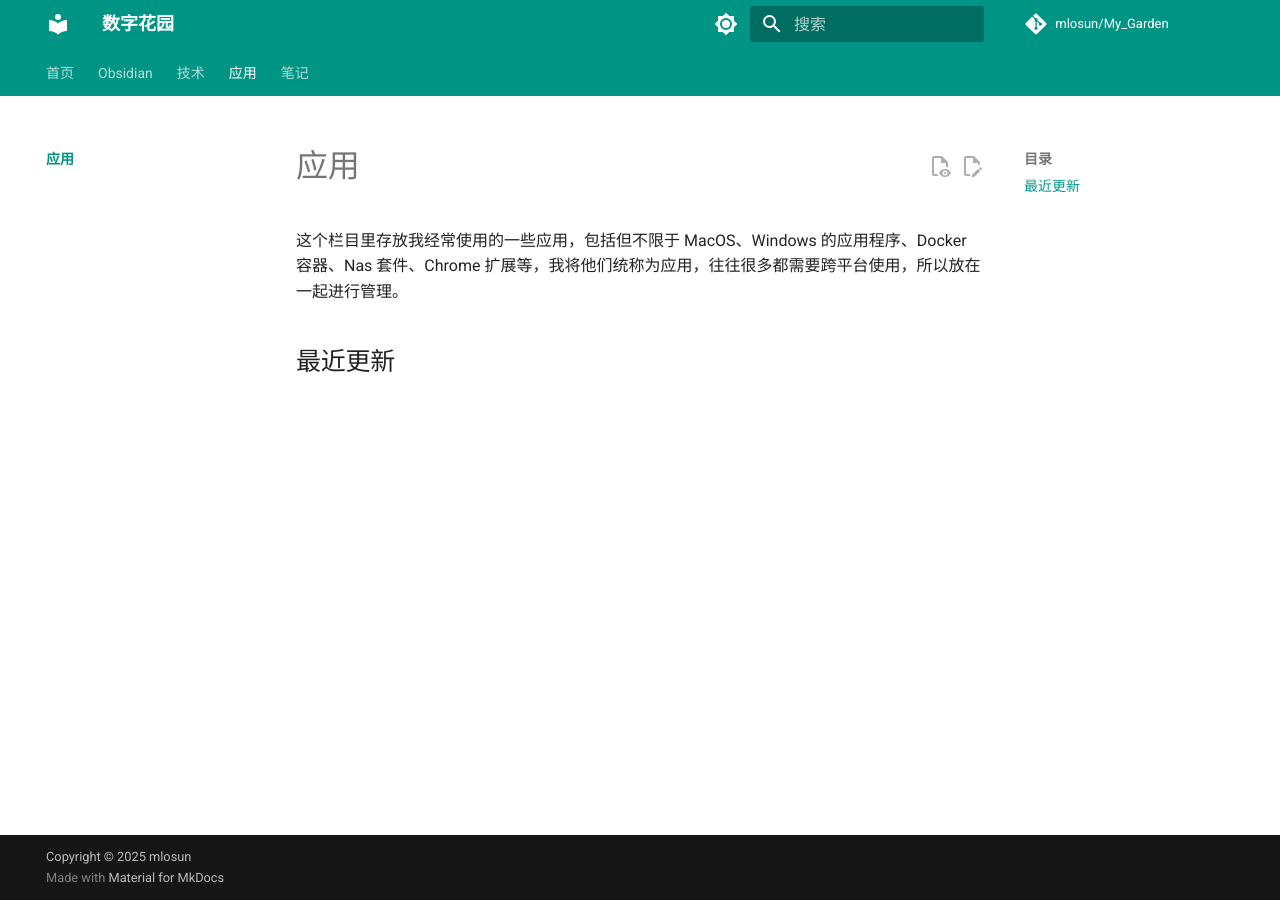
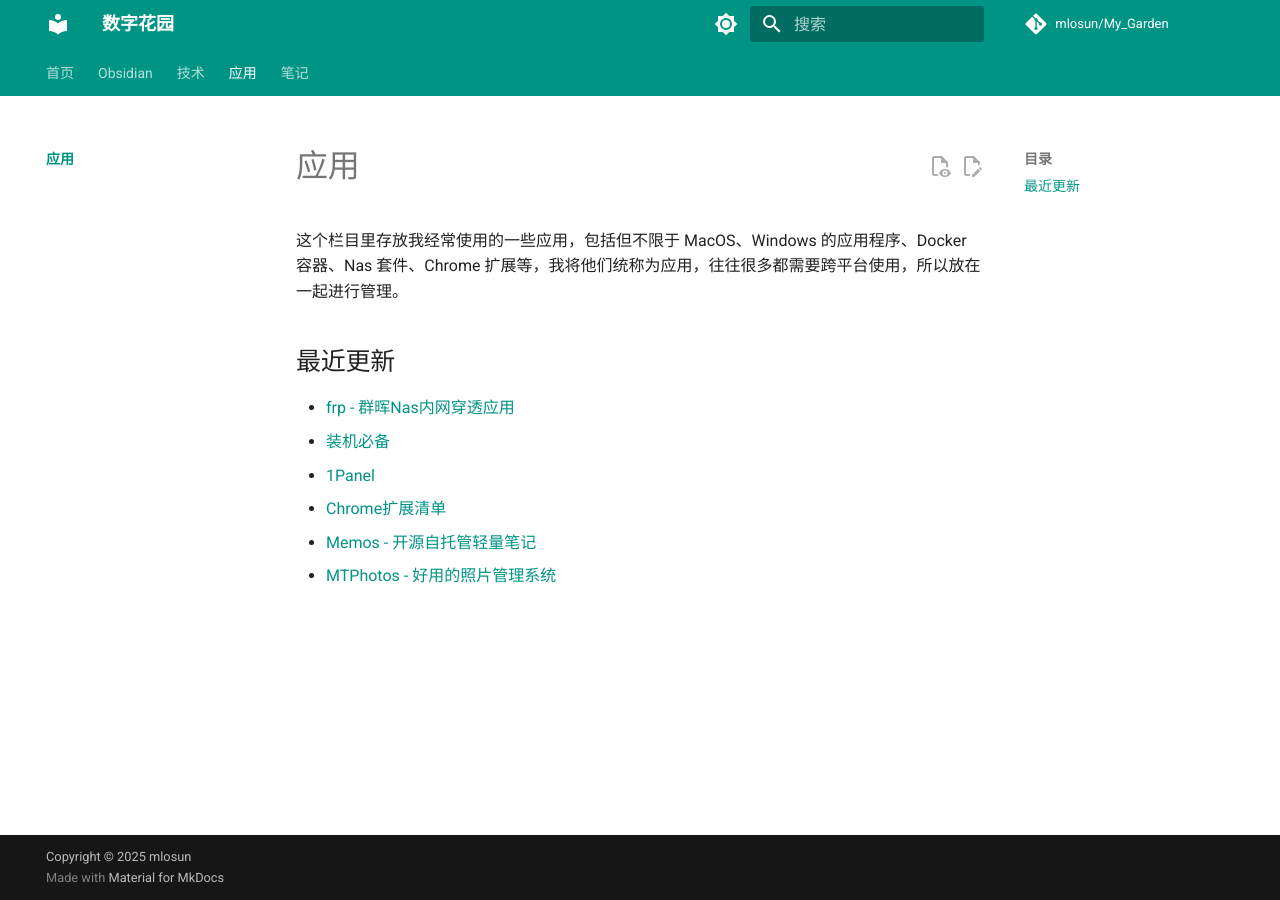
Before and after one commit to mlosun/My_Garden, an MkDocs documentation site: the page built from docs/apps/index.md, in a window 1280 px wide. Built offline with MkDocs 1.6.1 and Material for MkDocs 9.7.7, drawn with Linux system fonts in a browser that asks for light colours; comment, search, counter and statistics services are not loaded.

Commit message:
PUSH NOTE : index.md

```diff
--- a/docs/apps/index.md
+++ b/docs/apps/index.md
@@ -6,3 +6,10 @@ title: 应用
 ---
 这个栏目里存放我经常使用的一些应用，包括但不限于 MacOS、Windows 的应用程序、Docker 容器、Nas 套件、Chrome 扩展等，我将他们统称为应用，往往很多都需要跨平台使用，所以放在一起进行管理。
 ## 最近更新
+
+- [frp - 群晖Nas内网穿透应用](./frp%20-%20%E7%BE%A4%E6%99%96Nas%E5%86%85%E7%BD%91%E7%A9%BF%E9%80%8F%E5%BA%94%E7%94%A8.md)
+- [装机必备](./%E8%A3%85%E6%9C%BA%E5%BF%85%E5%A4%87.md)
+- [1Panel](./1Panel.md)
+- [Chrome扩展清单](./Chrome%E6%89%A9%E5%B1%95%E6%B8%85%E5%8D%95.md)
+- [Memos - 开源自托管轻量笔记](./Memos%20-%20%E5%BC%80%E6%BA%90%E8%87%AA%E6%89%98%E7%AE%A1%E8%BD%BB%E9%87%8F%E7%AC%94%E8%AE%B0.md)
+- [MTPhotos - 好用的照片管理系统](./MTPhotos%20-%20%E5%A5%BD%E7%94%A8%E7%9A%84%E7%85%A7%E7%89%87%E7%AE%A1%E7%90%86%E7%B3%BB%E7%BB%9F.md)
```
